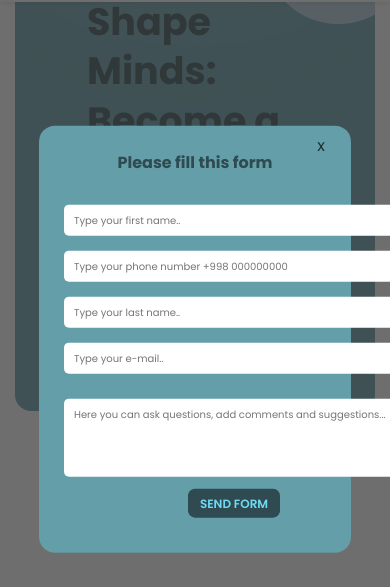
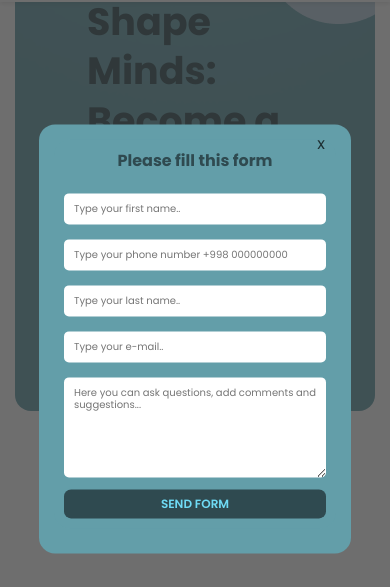
Before and after one commit to Kalys1508/SeoulEDU, a plain HTML site: page index.html in a window 390 px wide. Both pictures are taken after a click on the button "Start Study Now". Shown: the part 8600-9187 px from the top of the page. Drawn offline with Linux system fonts and the light colour scheme; a script that the page names is missing.

Commit message:
fixed layout bugs

```diff
--- a/css/media.css
+++ b/css/media.css
@@ -489,7 +489,7 @@
         padding: 10px;
         border-radius: 5px;
         font-size: 12px;
-        width: 340px;
+        width: 100%;
     }
 
      .banner-bottom {
@@ -577,7 +577,6 @@
     }
 
     .fill-form-body-middle {
-        display: inline-block;
         margin: 10px;
     }
 
@@ -601,7 +600,6 @@
     }
 
     .fill-form-fields-bottom {
-        display: inline-block;
         margin: 0 10px 10px;
         padding-bottom: 0;
     }
--- a/css/style.css
+++ b/css/style.css
@@ -161,6 +161,7 @@ header {
     padding: 16px 24px;
     font-weight: 600;
     border: 0;
+    cursor: pointer;
 }
 
 .btn:focus {
@@ -892,13 +893,15 @@ footer {
 
 .fill-form-fields-bottom {
     margin: 0 65px;
-    padding-bottom: 25px;
+    padding-bottom: 25px;;
 }
 
 .fill-form-fields-button {
     display: flex;
+    flex-direction: column;
     justify-content: center;
     padding-top: 25px;
+    width: 100%;
 }
 
 .input {
--- a/index.html
+++ b/index.html
@@ -293,7 +293,7 @@
                 </div>
             </div>
             <div class="maps-block">
-                <button class="btn btn-primary">NAVIGATION</button>
+                <button class="our-expert-teachers-head-btn">NAVIGATION</button>
                 <div class="maps-wrap">
                     <div class="maps">
                         <div class="map-yandex" style="display: block">
@@ -440,13 +440,11 @@
                         </div>
                     </div>
                     <div class="fill-form-fields-bottom">
-                        <label for="comments">
-                            <textarea class="typedata" id="comments" name="comments" rows="5" cols="25"
-                                placeholder="Here you can ask questions, add comments and suggestions..."></textarea>
-                            <div class="fill-form-fields-button">
-                                <button type="submit" class="btn btn-primary">SEND FORM</button>
-                            </div>
-                        </label>
+                        <textarea class="typedata" id="comments" name="comments"
+                            placeholder="Here you can ask questions, add comments and suggestions..."></textarea>
+                        <div class="fill-form-fields-button">
+                            <button type="submit" class="btn btn-primary">SEND FORM</button>
+                        </div>
                     </div>
                 </form>
             </div>
```
